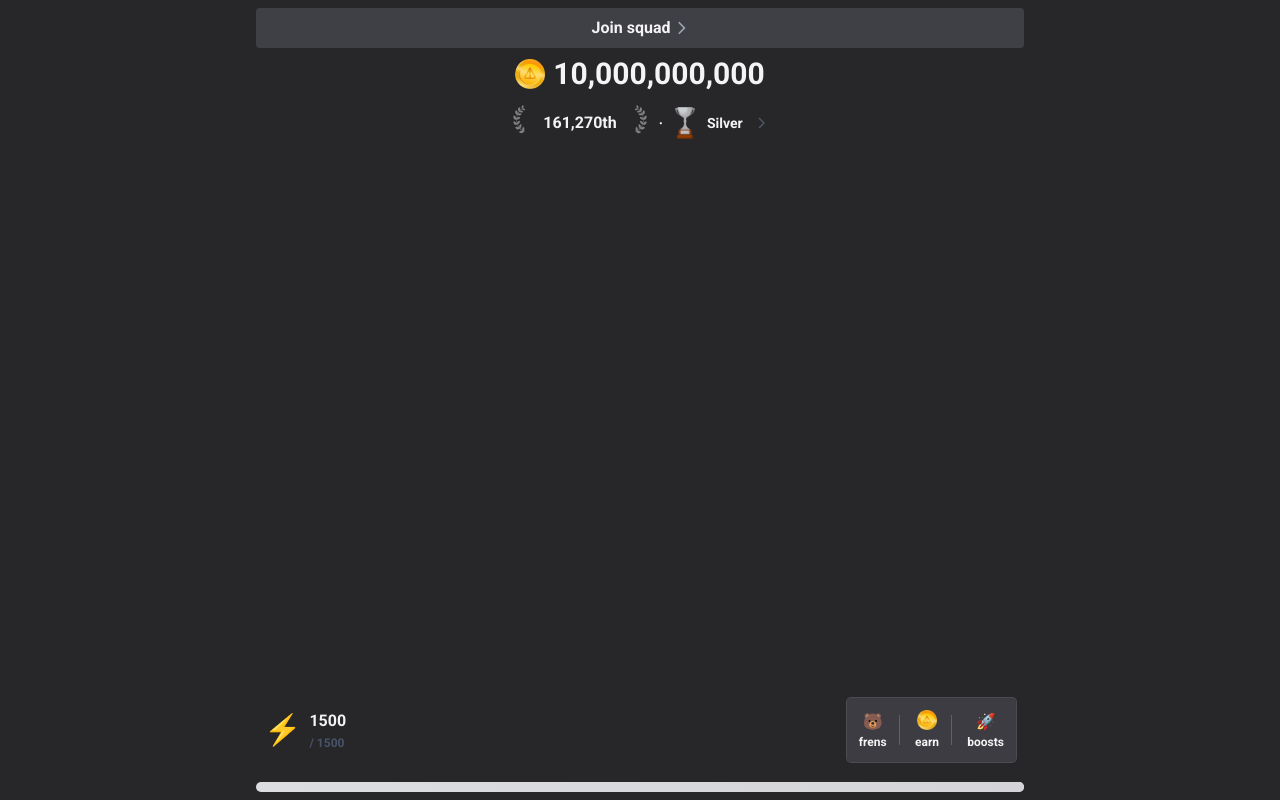
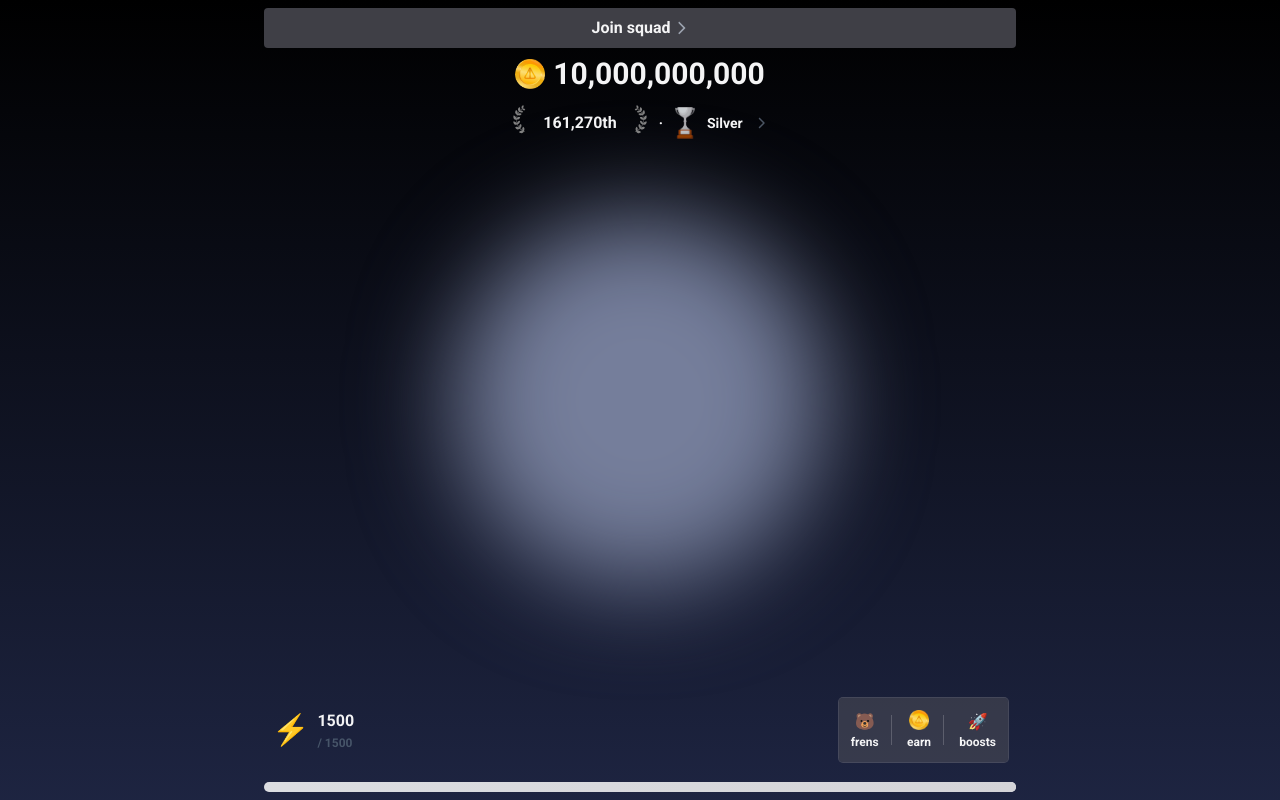
Before and after one commit to sergiycheck/coin-clicker-starter, a React (Vite) app: page / in a window 1280 px wide. Built offline with nearby package versions, Linux system fonts and the light colour scheme.

Commit message:
feat: add gradients bg

```diff
--- a/src/App.tsx
+++ b/src/App.tsx
@@ -13,16 +13,26 @@ function App() {
   const rang = "Silver";
 
   return (
-    <div className="flex flex-col h-full relative select-none p-2">
-      <div className="absolute translate-x-[-50%] left-[50%] max-w-3xl w-full">
+    <div className="flex flex-col h-full relative select-none ">
+      {/* gradient background */}
+      <div
+        className="absolute top-0 left-0 right-0 bottom-0
+        overflow-hidden"
+        style={{
+          background: "linear-gradient(to top, #354175 -80%, #000 100%)",
+        }}
+      >
+        <div
+          className={`absolute h-[369px] w-[369px] translate-x-[-50%] left-[50%]
+            translate-y-[-50%] top-[50%] rounded-full bg-[#757E9B] blur-[50px]`}
+        ></div>
+      </div>
+
+      {/* header */}
+      <div className="absolute translate-x-[-50%] left-[50%] max-w-3xl w-full p-2">
         <div className="flex flex-col space-y-2">
           <div className="rounded bg-zinc-700 p-2 flex justify-center items-center ">
-            <div
-              className="flex items-center space-x-1"
-              onClick={() => {
-                console.log("Join squad");
-              }}
-            >
+            <div className="flex items-center space-x-1">
               <p className="text-md">Join squad</p>
               <FaChevronRight className="text-sm  text-gray-400" />
             </div>
@@ -61,7 +71,11 @@ function App() {
         </div>
       </div>
 
-      <div className="absolute bottom-0 w-full max-w-3xl translate-x-[-50%] left-[50%] mb-2 flex flex-col space-y-3">
+      {/* footer */}
+      <div
+        className="absolute bottom-0 w-full max-w-3xl translate-x-[-50%] left-[50%]
+         flex flex-col space-y-3 p-2"
+      >
         <div className="max-w-4xl w-full mx-auto flex items-center justify-between p-2">
           <div className="flex flex-col">
             <div className="flex space-x-2 w-fit items-center">
--- a/src/index.css
+++ b/src/index.css
@@ -12,7 +12,7 @@
   }
 
   :root {
-    @apply bg-zinc-800;
+    @apply bg-zinc-900;
     @apply text-zinc-100;
   }
 
```
